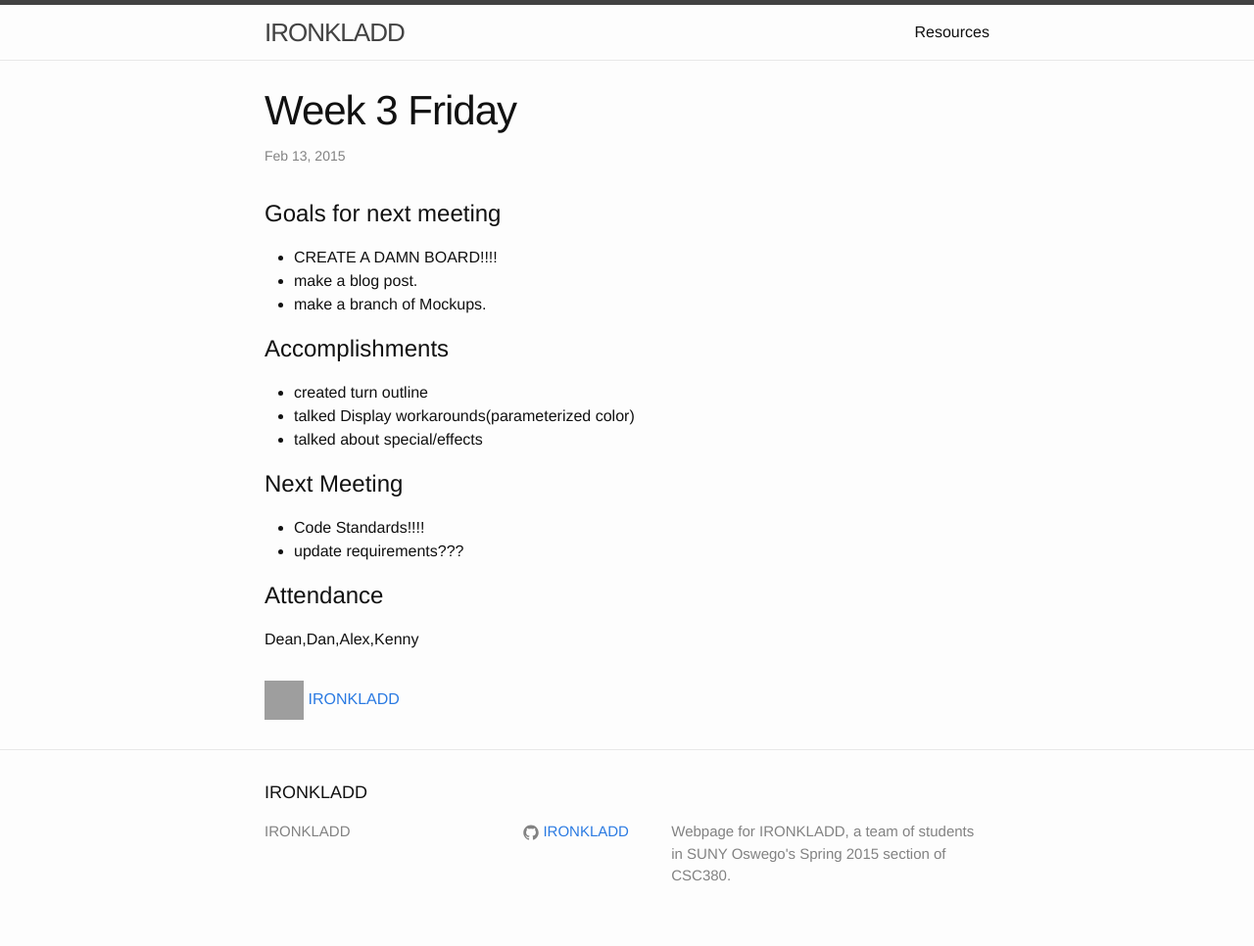
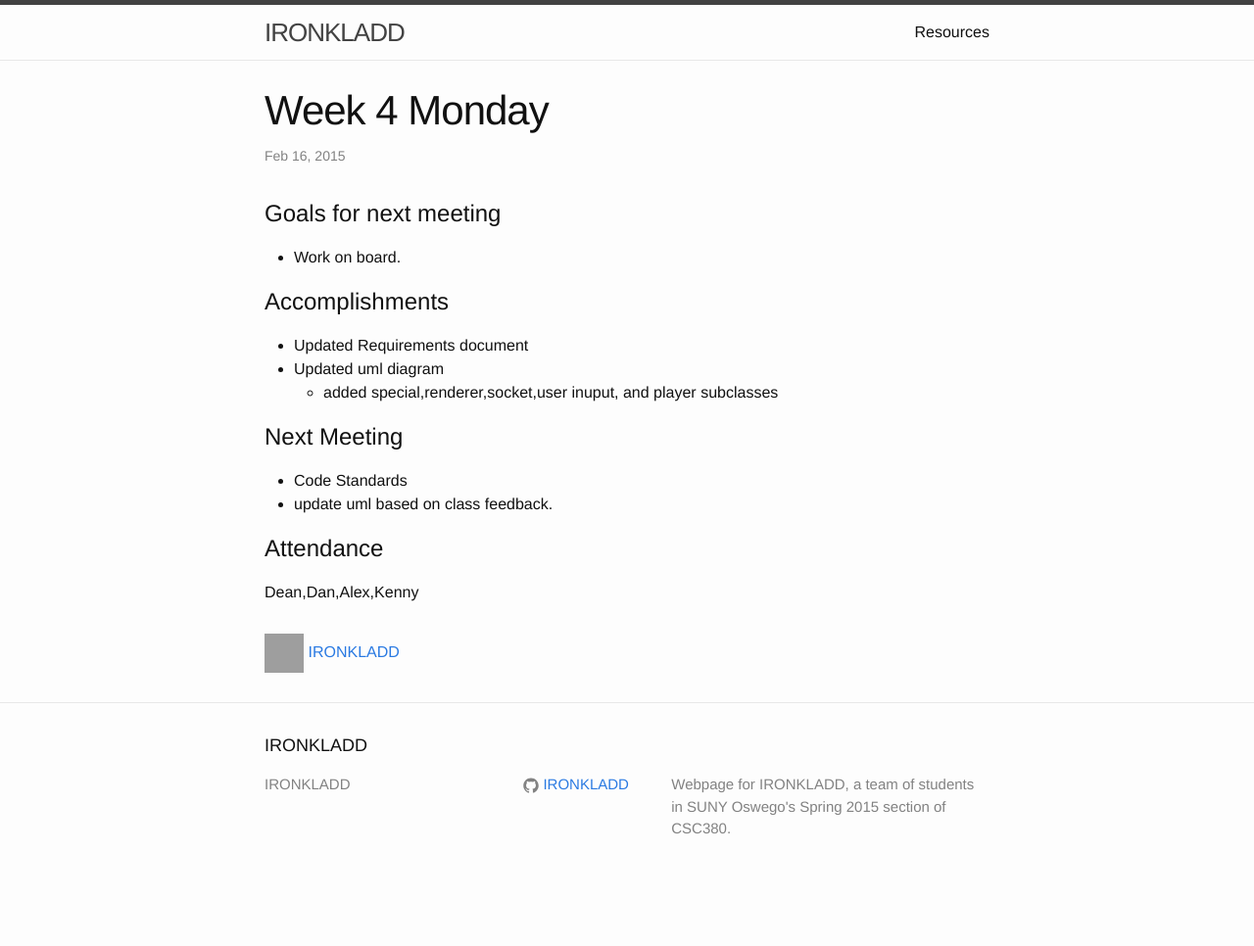
Before and after one commit to IRONKLADD/IRONKLADD.github.io, a Jekyll site: the page built from _posts/team_notes/2015-02-16-week4A.markdown, in a window 1280 px wide. Shown: the whole page at 98% size. Built offline with Jekyll 4.4.1, drawn with Linux system fonts in a browser that asks for light colours; after the commit the page ends 918 px from its top, so only the background shows below that; grey boxes are pictures that could not be loaded.

Commit message:
Update 2015-02-16-week4A.markdown

```diff
--- a/_posts/team_notes/2015-02-16-week4A.markdown
+++ b/_posts/team_notes/2015-02-16-week4A.markdown
@@ -1,26 +1,25 @@
 ---
 layout: post
 category: team_notes
-title: "Week 3 Friday"
+title: "Week 4 Monday"
 author: ironkladd
-date: 2015-02-13T09:00:00-05:00
+date: 2015-02-16T09:00:00-05:00
 ---
 
 # Goals for next meeting
-- CREATE A DAMN BOARD!!!!
-- make a blog post.
-- make a branch of Mockups.
+- Work on board.
 
 
 # Accomplishments
+- Updated Requirements document
+- Updated uml diagram
+  - added special,renderer,socket,user inuput, and player subclasses
 
-- created turn outline
-- talked Display workarounds(parameterized color)
-- talked about special/effects
 
 # Next Meeting
-  - Code Standards!!!!
-  - update requirements???
+- Code Standards
+- update uml based on class feedback.
+
 
 
 # Attendance
```
